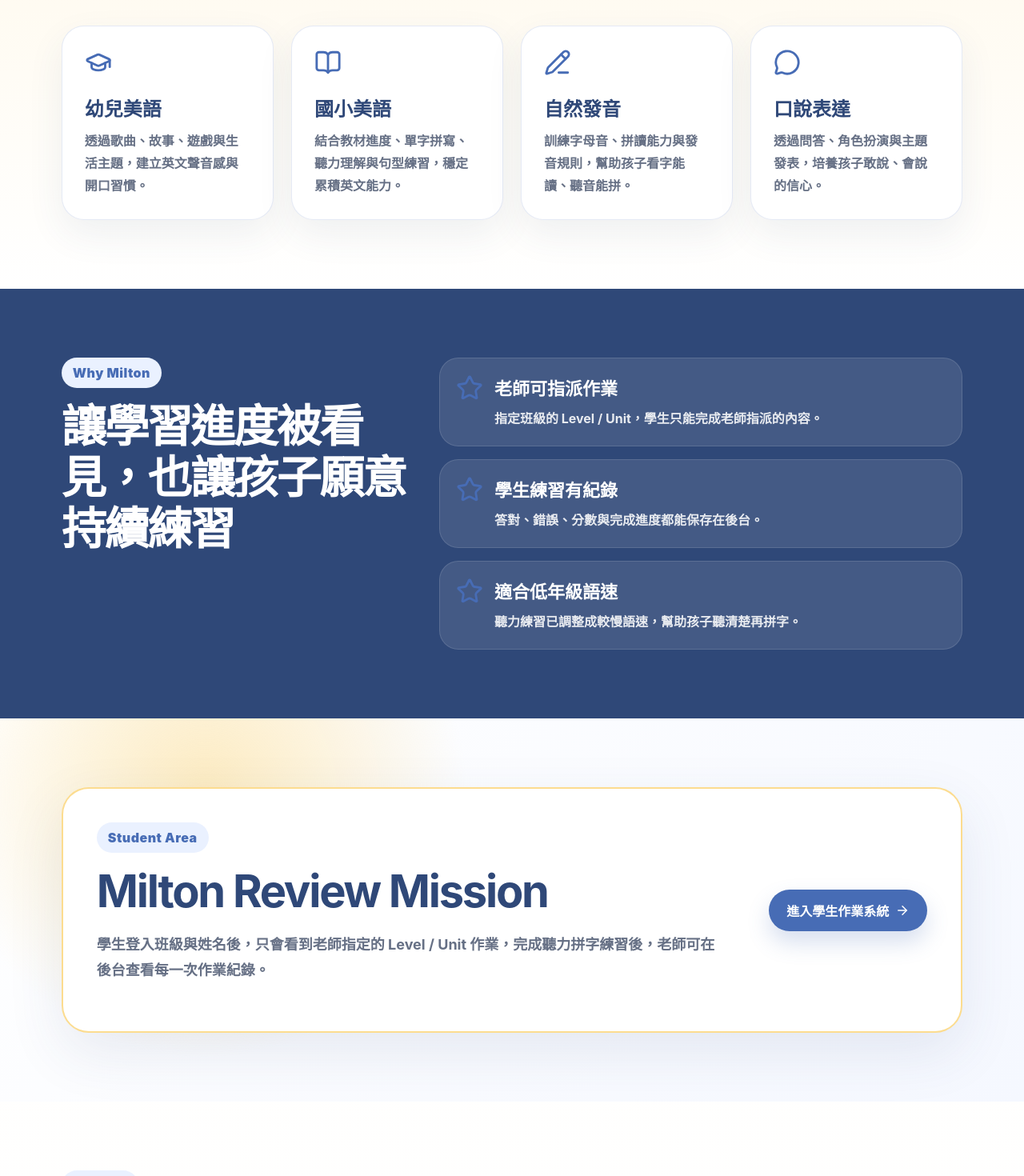
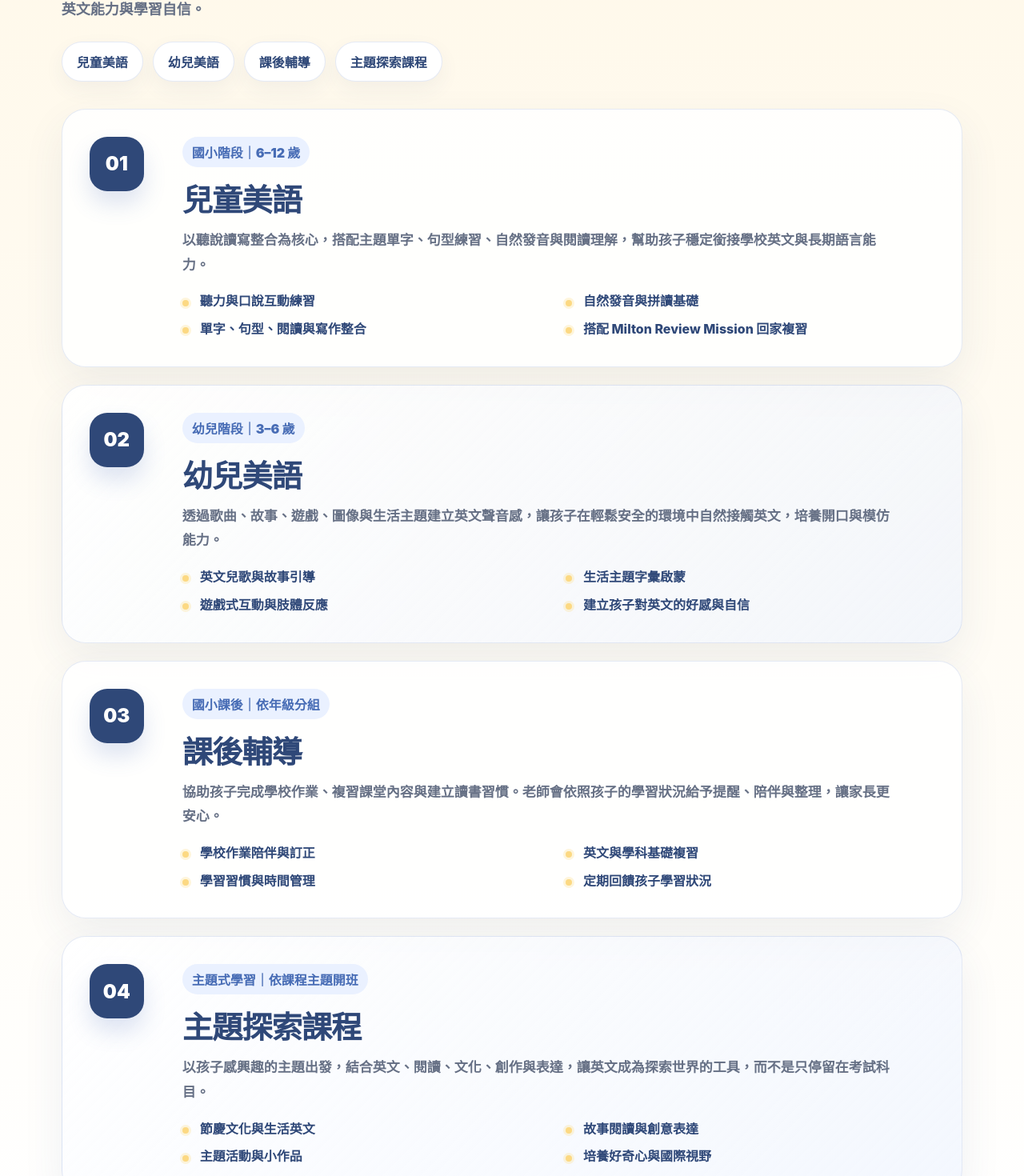
Before and after one commit to cjwjimmy/milton-official-website, a React (Vite) app: page / in a window 1280 px wide. Shown: the part 1810-3280 px from the top of the page at 80% size. Built offline with nearby package versions, Linux system fonts and the light colour scheme.

Commit message:
Add files via upload

```diff
--- a/src/main.jsx
+++ b/src/main.jsx
@@ -58,15 +58,78 @@
 
       <section id="courses" className="section courses-section">
         <div className="section-label">Courses</div>
-        <div className="section-heading">
+        <div className="section-heading course-heading">
           <h2>課程介紹</h2>
-          <p>依照孩子年齡與英文程度規劃課程，循序建立聽說讀寫能力。</p>
+          <p>依照孩子的年齡、學校進度與英文程度安排課程，從基礎語感、聽說讀寫到課後學習支持，建立穩定的英文能力與學習自信。</p>
         </div>
-        <div className="course-grid">
-          <article><GraduationCap /><h3>幼兒美語</h3><p>透過歌曲、故事、遊戲與生活主題，建立英文聲音感與開口習慣。</p></article>
-          <article><BookOpen /><h3>國小美語</h3><p>結合教材進度、單字拼寫、聽力理解與句型練習，穩定累積英文能力。</p></article>
-          <article><PencilLine /><h3>自然發音</h3><p>訓練字母音、拼讀能力與發音規則，幫助孩子看字能讀、聽音能拼。</p></article>
-          <article><MessageCircle /><h3>口說表達</h3><p>透過問答、角色扮演與主題發表，培養孩子敢說、會說的信心。</p></article>
+
+        <div className="course-tabs" aria-label="課程快速導覽">
+          <a href="#course-kids">兒童美語</a>
+          <a href="#course-preschool">幼兒美語</a>
+          <a href="#course-after-school">課後輔導</a>
+          <a href="#course-theme">主題探索課程</a>
+        </div>
+
+        <div className="course-detail-list">
+          <article id="course-kids" className="course-detail-card">
+            <div className="course-number">01</div>
+            <div className="course-copy">
+              <span className="course-age">國小階段｜6–12 歲</span>
+              <h3>兒童美語</h3>
+              <p>以聽說讀寫整合為核心，搭配主題單字、句型練習、自然發音與閱讀理解，幫助孩子穩定銜接學校英文與長期語言能力。</p>
+              <ul>
+                <li>聽力與口說互動練習</li>
+                <li>自然發音與拼讀基礎</li>
+                <li>單字、句型、閱讀與寫作整合</li>
+                <li>搭配 Milton Review Mission 回家複習</li>
+              </ul>
+            </div>
+          </article>
+
+          <article id="course-preschool" className="course-detail-card">
+            <div className="course-number">02</div>
+            <div className="course-copy">
+              <span className="course-age">幼兒階段｜3–6 歲</span>
+              <h3>幼兒美語</h3>
+              <p>透過歌曲、故事、遊戲、圖像與生活主題建立英文聲音感，讓孩子在輕鬆安全的環境中自然接觸英文，培養開口與模仿能力。</p>
+              <ul>
+                <li>英文兒歌與故事引導</li>
+                <li>生活主題字彙啟蒙</li>
+                <li>遊戲式互動與肢體反應</li>
+                <li>建立孩子對英文的好感與自信</li>
+              </ul>
+            </div>
+          </article>
+
+          <article id="course-after-school" className="course-detail-card">
+            <div className="course-number">03</div>
+            <div className="course-copy">
+              <span className="course-age">國小課後｜依年級分組</span>
+              <h3>課後輔導</h3>
+              <p>協助孩子完成學校作業、複習課堂內容與建立讀書習慣。老師會依照孩子的學習狀況給予提醒、陪伴與整理，讓家長更安心。</p>
+              <ul>
+                <li>學校作業陪伴與訂正</li>
+                <li>英文與學科基礎複習</li>
+                <li>學習習慣與時間管理</li>
+                <li>定期回饋孩子學習狀況</li>
+              </ul>
+            </div>
+          </article>
+
+          <article id="course-theme" className="course-detail-card">
+            <div className="course-number">04</div>
+            <div className="course-copy">
+              <span className="course-age">主題式學習｜依課程主題開班</span>
+              <h3>主題探索課程</h3>
+              <p>以孩子感興趣的主題出發，結合英文、閱讀、文化、創作與表達，讓英文成為探索世界的工具，而不是只停留在考試科目。</p>
+              <ul>
+                <li>節慶文化與生活英文</li>
+                <li>故事閱讀與創意表達</li>
+                <li>主題活動與小作品</li>
+                <li>培養好奇心與國際視野</li>
+              </ul>
+            </div>
+          </article>
         </div>
       </section>
 
--- a/src/styles.css
+++ b/src/styles.css
@@ -225,3 +225,103 @@
   .review-card { padding: 28px; }
   footer { flex-direction: column; align-items: flex-start; }
 }
+
+
+/* Scroll course detail update */
+section[id] { scroll-margin-top: 96px; }
+.course-heading { margin-bottom: 24px; }
+.course-tabs { display: flex; flex-wrap: wrap; gap: 12px; margin: 8px 0 34px; }
+.course-tabs a {
+  padding: 12px 18px;
+  border-radius: 999px;
+  background: white;
+  border: 1.5px solid var(--line);
+  color: var(--deep-blue);
+  font-weight: 900;
+  box-shadow: 0 10px 26px rgba(47, 72, 120, .06);
+}
+.course-tabs a:hover { background: var(--soft-blue); border-color: rgba(71, 108, 181, .35); }
+.course-detail-list { display: grid; gap: 22px; }
+.course-detail-card {
+  display: grid;
+  grid-template-columns: 92px 1fr;
+  gap: 24px;
+  align-items: start;
+  padding: 34px;
+  border-radius: 30px;
+  background: rgba(255, 255, 255, .86);
+  border: 1.5px solid rgba(71, 108, 181, .14);
+  box-shadow: 0 20px 52px rgba(47, 72, 120, .08);
+}
+.course-detail-card:nth-child(even) {
+  background: linear-gradient(135deg, rgba(255, 255, 255, .9), rgba(234, 241, 255, .55));
+}
+.course-number {
+  width: 68px;
+  height: 68px;
+  border-radius: 22px;
+  display: grid;
+  place-items: center;
+  background: var(--deep-blue);
+  color: white;
+  font-size: 24px;
+  font-weight: 950;
+  box-shadow: 0 16px 28px rgba(71, 108, 181, .18);
+}
+.course-copy { display: grid; gap: 10px; }
+.course-age {
+  width: fit-content;
+  color: var(--blue);
+  background: var(--soft-blue);
+  border-radius: 999px;
+  padding: 7px 12px;
+  font-weight: 950;
+}
+.course-copy h3 {
+  margin: 0;
+  color: var(--deep-blue);
+  font-size: clamp(28px, 3vw, 40px);
+  letter-spacing: -.03em;
+}
+.course-copy p {
+  margin: 0;
+  max-width: 900px;
+  color: var(--muted);
+  line-height: 1.8;
+  font-weight: 750;
+  font-size: 17px;
+}
+.course-copy ul {
+  margin: 8px 0 0;
+  padding: 0;
+  display: grid;
+  grid-template-columns: repeat(2, minmax(0, 1fr));
+  gap: 10px 18px;
+  list-style: none;
+}
+.course-copy li {
+  position: relative;
+  padding-left: 22px;
+  color: var(--deep-blue);
+  font-weight: 850;
+  line-height: 1.55;
+}
+.course-copy li::before {
+  content: "";
+  position: absolute;
+  left: 0;
+  top: .65em;
+  width: 8px;
+  height: 8px;
+  border-radius: 999px;
+  background: var(--yellow);
+  box-shadow: 0 0 0 3px rgba(252, 217, 131, .28);
+}
+@media (max-width: 680px) {
+  section[id] { scroll-margin-top: 82px; }
+  .course-tabs { display: grid; grid-template-columns: 1fr 1fr; }
+  .course-tabs a { text-align: center; padding: 11px 12px; }
+  .course-detail-card { grid-template-columns: 1fr; padding: 24px; }
+  .course-number { width: 58px; height: 58px; border-radius: 18px; font-size: 20px; }
+  .course-copy ul { grid-template-columns: 1fr; }
+}
```
Also changed, not shown: 1 other file (tests, documents, lock files or other folders).
